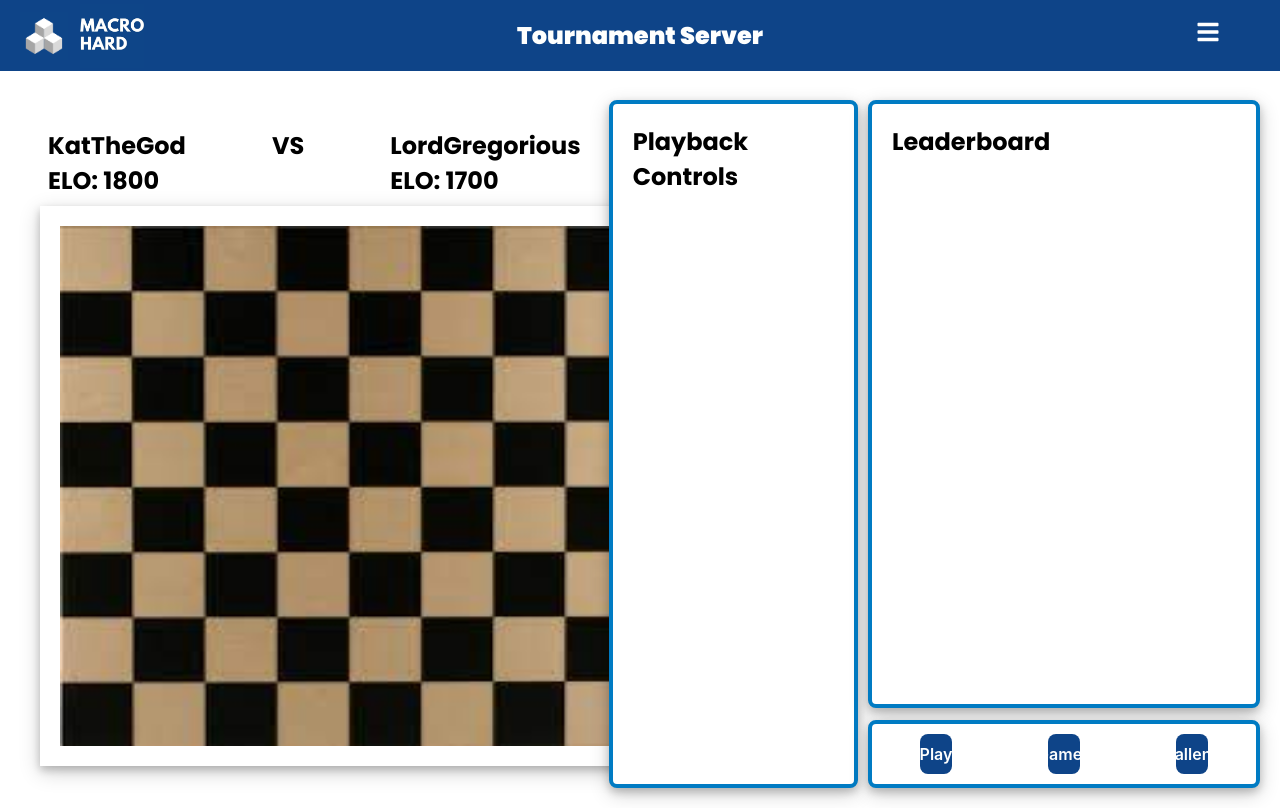
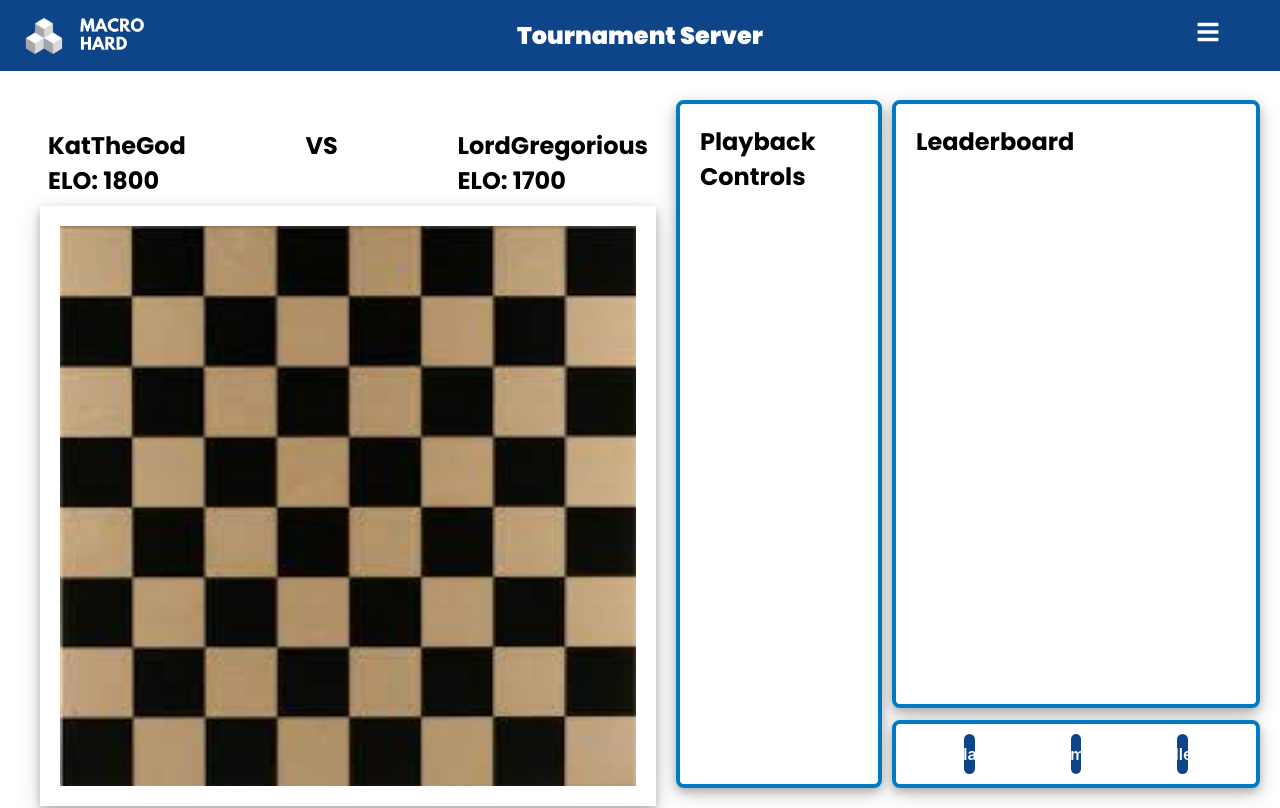
Before and after one commit to MacroHard-Solutions/tournament-server, a React (Create React App) app: page /watch in a window 1280 px wide. Built offline with nearby package versions, Linux system fonts and the light colour scheme.

Commit message:
Modified watch.js

```diff
--- a/src/styles/Watch.css
+++ b/src/styles/Watch.css
@@ -6,8 +6,7 @@
 }
 
 .gameBoard{
-    min-width: 30vw;
-    max-width: 50vw;
+    width: 55vw;
     height: 80vh;
     background: white;
     padding: 1.25em;
@@ -18,7 +17,7 @@
         0 6px 20px 0 rgba(0, 0, 0, 0.19);
     min-width: 45vw;
     max-width: 65vw;
-    height: 65vh;
+    height: 70vh;
     background: white;
     padding: 1.25em;
 }
@@ -41,8 +40,7 @@
     border-radius: 0.5em;
     box-shadow: 0 4px 8px 0 rgba(0, 0, 0, 0.2),
         0 6px 20px 0 rgba(0, 0, 0, 0.19);
-    min-width: 15vw;
-    max-width: 20vw;
+    width: 15vw;
     height: 80vh;
     background: white;
     padding: 1.25em;
@@ -55,8 +53,7 @@
     border-radius: 0.5em;
     box-shadow: 0 4px 8px 0 rgba(0, 0, 0, 0.2),
         0 6px 20px 0 rgba(0, 0, 0, 0.19);
-    min-width: 25vw;
-    max-width: 30vw;
+    width: 25vw;
     height: 70vh;
     background: white;
     padding: 1.25em;
@@ -69,8 +66,8 @@
     border-radius: 0.5em;
     box-shadow: 0 4px 8px 0 rgba(0, 0, 0, 0.2),
         0 6px 20px 0 rgba(0, 0, 0, 0.19);
-    min-width: 25vw;
-    max-width: 30vw;
+    width: 25vw;
+    padding-inline: 1.25em;
     height: 7.5vh;
     background: white;
     display: flex;
```
